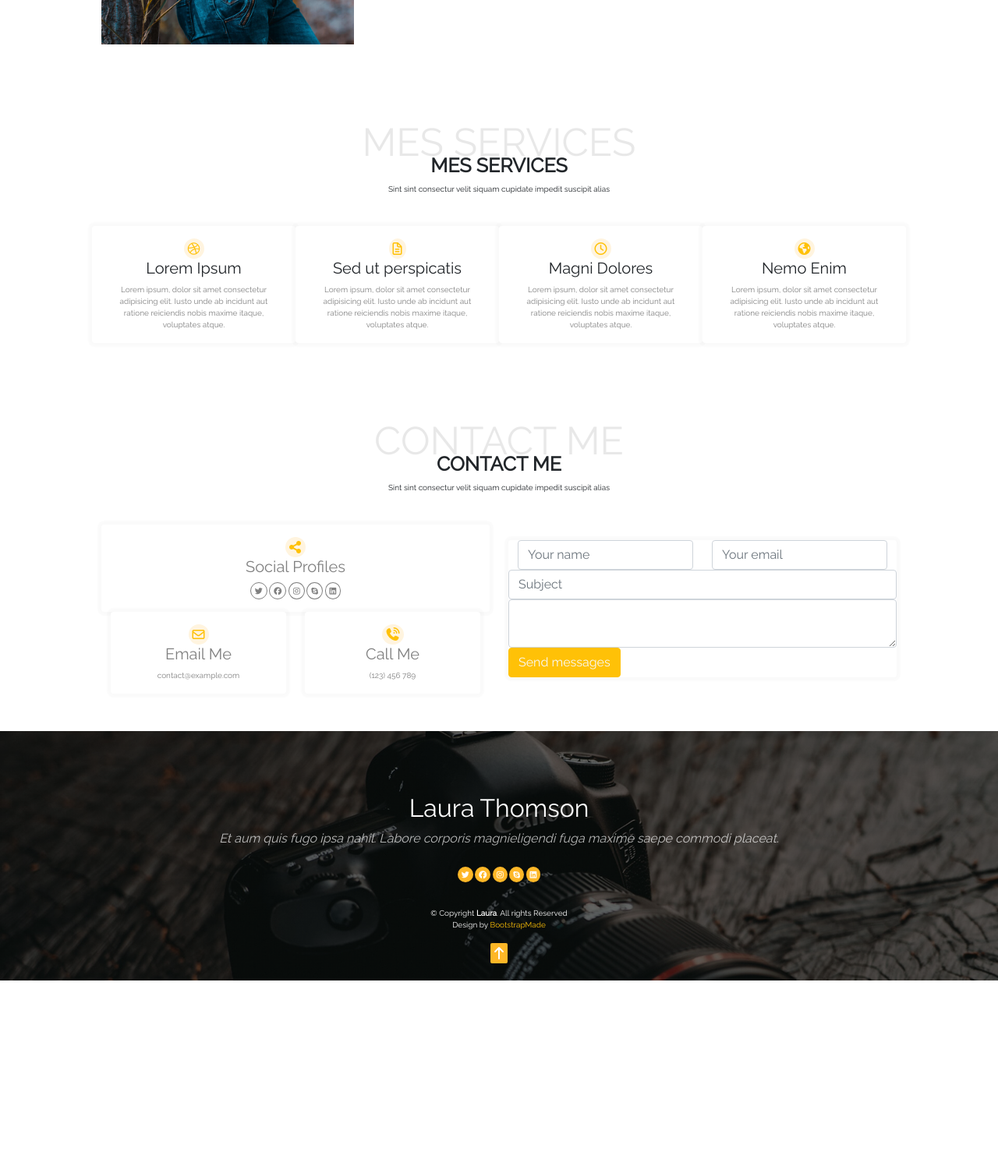
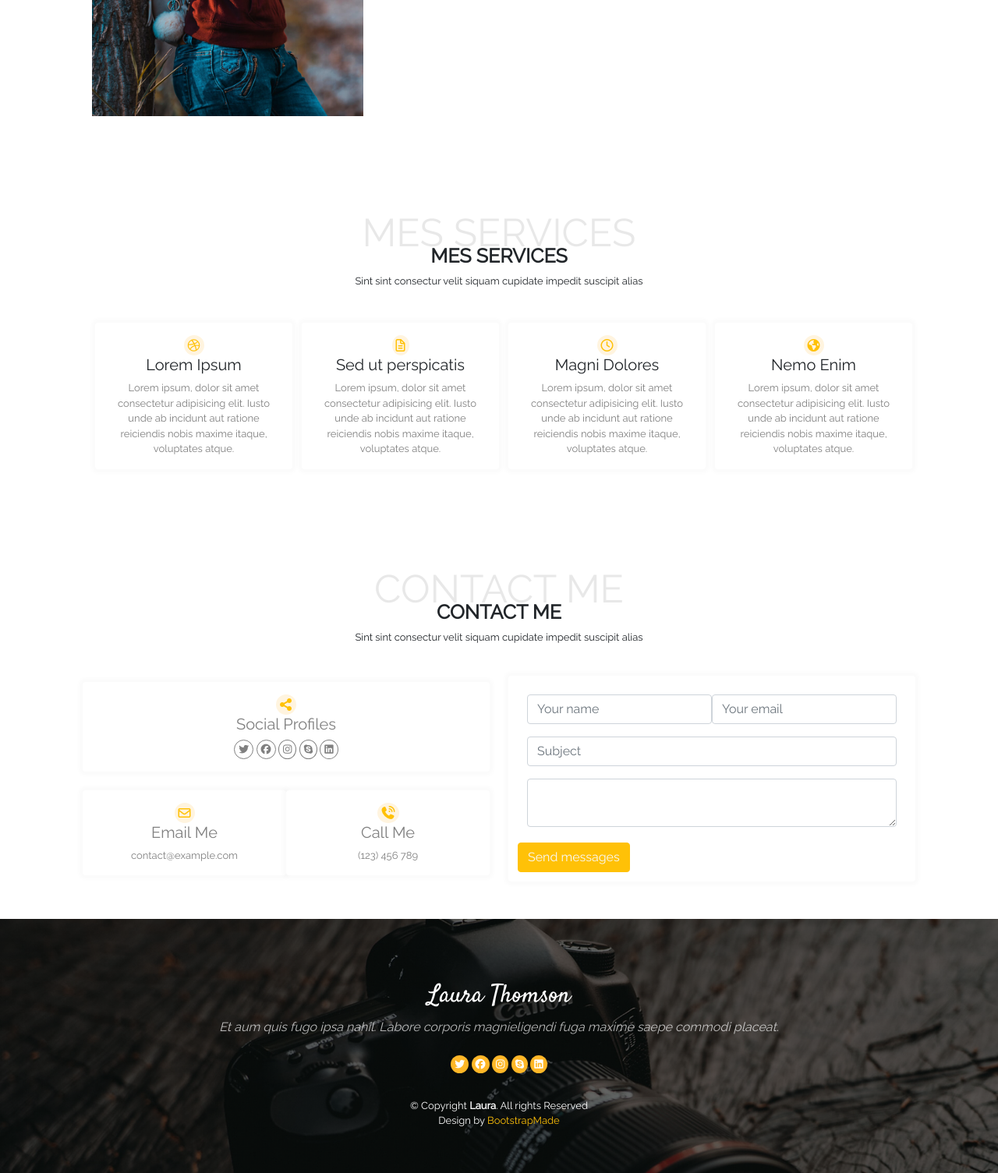
Before and after one commit to assbaimane/Site-Laura-Thomson, a website: page index.html in a window 1280 px wide. Shown: the part 1295-2800 px from the top of the page at 78% size. Before the commit the page ends 2553 px from the top, so only its background shows below. Drawn offline with nearby package versions, Linux system fonts and the light colour scheme.

Commit message:
Gutters correction, link correction + other details

```diff
--- a/index.html
+++ b/index.html
@@ -55,18 +55,18 @@
         <div id="Banner" class="banner text-light text-center p-2 p-md-8 p-lg-13">
             <h1>Laura Thomson</h1>
             <p class="text-uppercase">I'm a professional photographer in new york city</p>
-            <i class="fa fa-chevron-down opacity-50"><a href="#Footer"></a></i>
+            <a href="#Footer"><i class="fa fa-chevron-down opacity-50"></i></a>
         </div>
     </header>
 
-    <section id="About" class="p-5 container">
-        <div class="row text-center">
+    <section id="About" class="p-5 container grid">
+        <div class="text-center p-4">
             <h2 class="text-uppercase fs-5">About me</h2>
             <h4 class="text-uppercase fs-6 fw-bold mt-n4">About me</h4>
             <p>Sint sint consectur velit siquam cupidate impedit suscipit alias</p>
         </div>
-        <div class="row pt-3">
-            <div class="col-4 h-100">
+        <div class="row pt-3 h-75 gap-5 flex-nowrap">
+            <div class="col-4">
                 <img src="./public/img/me.jpg" alt="picture of Laura">
             </div>
             <div class="col-8">
@@ -144,14 +144,15 @@
         </div>
     </section>
 
-    <section id="Services" class="p-5 container">
-        <div class="row text-center">
+    <section id="Services" class="p-5 container grid">
+        <div class="text-center p-4">
             <h2 class="text-uppercase fs-5">Mes services</h2>
             <h4 class="text-uppercase fs-6 fw-bold mt-n4">Mes services</h4>
             <p>Sint sint consectur velit siquam cupidate impedit suscipit alias</p>
         </div>
-        <div class="row text-center pt-4">
-            <div class="card col-3">
+        <div class="row text-center gap-1 flex-nowrap">
+            <div class="col-3 p-1">
+                <div class="card">
                     <div class="card-body">
                         <div><i class="fab fa-dribbble text-warning"></i></div>
                         <h5 class="card-title">Lorem Ipsum</h5>
@@ -159,7 +160,9 @@
                             incidunt aut ratione reiciendis nobis maxime itaque, voluptates atque.</p>
                     </div>
                 </div>
-            <div class="card col-3">
+            </div>
+            <div class="col-3 p-1">
+                <div class="card">
                     <div class="card-body">
                         <div><i class="far fa-file-alt text-warning"></i></div>
                         <h5 class="card-title">Sed ut perspicatis</h5>
@@ -167,7 +170,9 @@
                             incidunt aut ratione reiciendis nobis maxime itaque, voluptates atque.</p>
                     </div>
                 </div>
-            <div class="card col-3">
+            </div>
+            <div class="col-3 p-1">
+                <div class="card">
                     <div class="card-body">
                         <div><i class="far fa-clock text-warning"></i></div>
                         <h5 class="card-title">Magni Dolores</h5>
@@ -175,7 +180,9 @@
                             incidunt aut ratione reiciendis nobis maxime itaque, voluptates atque.</p>
                     </div>
                 </div>
-            <div class="card col-3">
+            </div>
+            <div class="col-3 p-1">
+                <div class="card">
                     <div class="card-body">
                         <div><i class="fas fa-globe-americas text-warning"></i></div>
                         <h5 class="card-title">Nemo Enim</h5>
@@ -184,19 +191,20 @@
                     </div>
                 </div>
             </div>
+        </div>
     </section>
 
-    <section id="Contact" class="p-5 container">
-        <div class="row text-center">
+    <section id="Contact" class="p-5 container grid">
+        <div class="text-center p-4">
             <h2 class="text-uppercase fs-5">Contact me</h2>
             <h4 class="text-uppercase fs-6 fw-bold mt-n4">Contact me</h4>
             <p>Sint sint consectur velit siquam cupidate impedit suscipit alias</p>
         </div>
 
-        <div class="row pt-4 align-items-center justify-content-center">
+        <div class="row justify-content-center align-items-center gap-4 flex-nowrap">
             <!------------------- Social ----------------------->
             <div class="col-6">
-                <div class="row text-center">
+                <div class="row text-center mb-4">
                     <div class="card">
                         <div class="card-body">
                             <div><i class="fas fa-share-alt text-warning"></i></div>
@@ -211,7 +219,7 @@
                         </div>
                     </div>
                 </div>
-                <div class="row text-center">
+                <div class="row text-center justify-content-between">
                     <!-- Email -->
                     <div class="col-6">
                         <div class="card">
@@ -236,9 +244,9 @@
             </div>
             <!--------------- Formulaire -------------->
             <div class="col-6">
-                <div class="card">
-                    <form>
-                        <div class="form-group">
+                <div class="card h-100 p-2">
+                    <form class="col justify-content-center">
+                        <div class="form-group m-3">
                             <div class="row">
                                 <div class="col-6">
                                     <input type="text" class="form-control" id="Name"
@@ -250,14 +258,14 @@
                                 </div>
                             </div>
                         </div>
-                        <div class="form-group">
+                        <div class="form-group m-3">
                             <input type="text" class="form-control" id="Subject"
                                 placeholder="Subject">
                         </div>
-                        <div class="form-group">
+                        <div class="form-group m-3">
                            <textarea class="form-control" id="exampleFormControlTextarea1"></textarea>
                         </div>
-                        <button type="submit" class="btn btn-warning text-light">Send messages</button>
+                        <button type="submit" class="btn btn-warning text-light m-1">Send messages</button>
                     </form>
                 </div>
             </div>
@@ -278,7 +286,7 @@
             <p>© Copyright <b>Laura</b>. All rights Reserved<br>Design by <span class="text-warning">BootstrapMade</span></p>
         </div>
         <div class="arrowup">
-            <i class="fa fa-arrow-up"><a href="#Home"></a></i>
+            <a href="#Home"><i class="fa fa-arrow-up"></i></a>
         </div>
     </footer>
     <script src="./node_modules/bootstrap/dist/js/bootstrap.bundle.js"></script>
--- a/src/sass/_variables.sass
+++ b/src/sass/_variables.sass
@@ -4,6 +4,8 @@
 $spacers: map-merge($spacers, (6: $spacer*4, 7: $spacer*5, 8: $spacer*6, 9: $spacer*7, 10: $spacer*8, 11: $spacer*9, 12: $spacer*10, 13: $spacer*11.5, 14: $spacer*13, 15: $spacer*15,))
 $font-sizes: map-merge($font-sizes, (1: 150px, 2: 125px, 3: 100px, 4: 75px, 5: 50px, 6: 25px, 7: 12.5px, 8: 10px, 9: 7.5px, 10: 5px ))
 $enable-negative-margins: true
+
 $component-active-color: #ffb727 !important
 $link-hover-color:  #ffb727 !important
-// $container-max-widths: (sm: 440px, md: 620px, lg: 860px, xl: 1040px, xxl: 1220px)
+
+$grid-gutter-width: 0rem
--- a/src/sass/style.sass
+++ b/src/sass/style.sass
@@ -8,23 +8,24 @@ html,body
     margin: 0px
     img
         width: 100%
+        height: 100%
     .row
         margin: 0px
     p
-        font-size: x-small
+        font-size: small
     h1
         font-family: "Satisfy"
+    a
+        color: white
+        &:hover
+            color: #ffb727 !important
 
 
 header
     background: linear-gradient((#00000099),(#00000099)), url("../img/hero-bg.jpg")
     background-size: 100%
     background-repeat: no-repeat
-    width: 100%
     height: 50vw
-    a
-        &:hover
-            color: #ffb727 !important
 
 
 section
@@ -35,13 +36,13 @@ section
 
 #About
     img
-        width: 100%
         height: 100%
 
 #Services,#Contact
+    grid-gap: 10px
     .card
         border: none
-        box-shadow: 0 0 2px 5px #00000005
+        box-shadow: 0 0 5px 5px #00000005
         div
             i
                 border-radius: 50%
@@ -65,8 +66,8 @@ footer
     background: linear-gradient((#00000099),(#00000099)), url("../img/footer-bg.jpg")
     background-size: 100%
     background-repeat: no-repeat
-    width: 100vw
-    height: 25vw
+    h2
+        font-family: "Satisfy"
     p
         i.fab
             background-color: #ffb727
@@ -75,8 +76,9 @@ footer
     .opacity-70
         opacity: 70%
     .arrowup
-        top: 0px
-        right: 5px
+        position: fixed
+        bottom: 10px
+        right: 10px
         i
             background-color: #ffb727
             padding: 5px
```
Also changed, not shown: public/css/style.css, 1 other file. Lines whose indentation alone changed are shown as unchanged.
